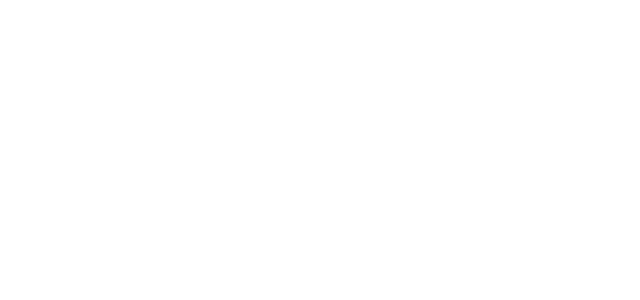
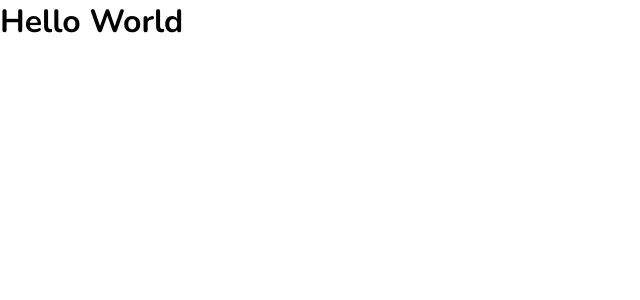
Before and after one commit to FelipeBelloDultra/my-guidelines, a React (Create React App) app: page / in a window 1280 px wide. Shown: the top 300 px of the page, without its empty margins (0-640 px from the left). Built offline with nearby package versions, Linux system fonts and the light colour scheme.

Commit message:
feat: Global styles

```diff
--- a/package.json
+++ b/package.json
@@ -13,6 +13,7 @@
     "react": "^16.13.1",
     "react-dom": "^16.13.1",
     "react-scripts": "3.4.3",
+    "styled-components": "^5.1.1",
     "typescript": "~3.7.2"
   },
   "scripts": {
@@ -34,6 +35,7 @@
     ]
   },
   "devDependencies": {
+    "@types/styled-components": "^5.1.2",
     "@typescript-eslint/eslint-plugin": "^4.0.1",
     "@typescript-eslint/parser": "^4.0.1",
     "eslint": "6.8.0",
--- a/src/App.tsx
+++ b/src/App.tsx
@@ -1,7 +1,14 @@
 import React from 'react';
 
+import GlobalStyles from './styles/GlobalStyles';
+
 const App: React.FC = () => {
-  return <div />;
+  return (
+    <>
+      <GlobalStyles />
+      <h1>Hello World</h1>
+    </>
+  );
 };
 
 export default App;
--- /dev/null
+++ b/src/styles/GlobalStyles.ts
@@ -0,0 +1,21 @@
+import { createGlobalStyle } from 'styled-components';
+
+const GlboalStyles = createGlobalStyle`
+  *, *:after, *:before {
+    margin: 0;
+    padding: 0;
+    outline: 0;
+    box-sizing: border-box;
+  }
+
+  body, input, button {
+    font: 16px 'Nunito', sans-serif;
+  }
+
+  button {
+    cursor: pointer;
+  }
+
+`;
+
+export default GlboalStyles;
```
Also changed, not shown: 1 other file (tests, documents, lock files or other folders).
